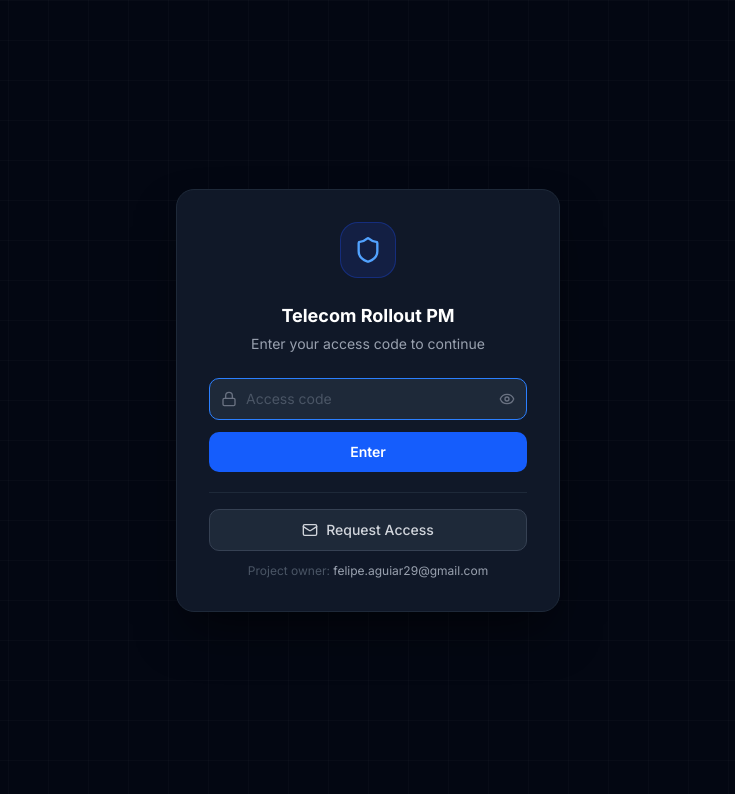
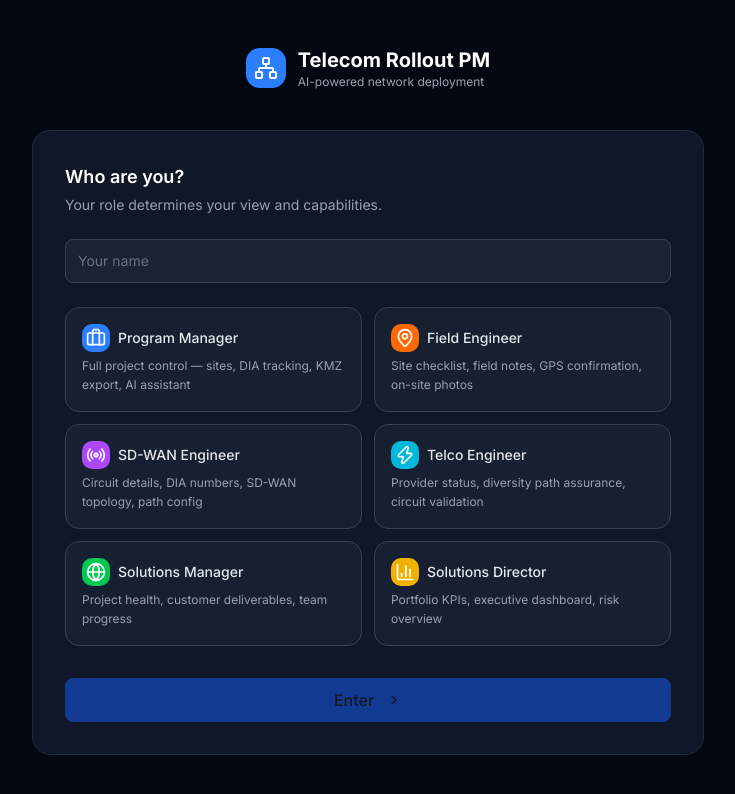
Before and after one commit to joaofelipeagui/Telecom-Rollout, a Next.js app: page / in a window 1280 px wide. Shown: the top 794 px of the page, without its empty margins (272-1007 px from the left). Built offline with nearby package versions, Linux system fonts and the light colour scheme.

Commit message:
remove: access gate and all security layers
Co-Authored-By: Claude Sonnet 4.6 <noreply@anthropic.com>

```diff
--- a/src/app/layout.tsx
+++ b/src/app/layout.tsx
@@ -1,7 +1,6 @@
 import type { Metadata } from 'next'
 import { Inter } from 'next/font/google'
 import './globals.css'
-import { AccessGate } from '@/components/AccessGate'
 
 const inter = Inter({ subsets: ['latin'] })
 
@@ -14,7 +13,7 @@ export default function RootLayout({ children }: { children: React.ReactNode })
   return (
     <html lang="en" className="dark">
       <body className={`${inter.className} panel-texture text-gray-100 min-h-screen antialiased`}>
-        <AccessGate>{children}</AccessGate>
+        {children}
       </body>
     </html>
   )
```
